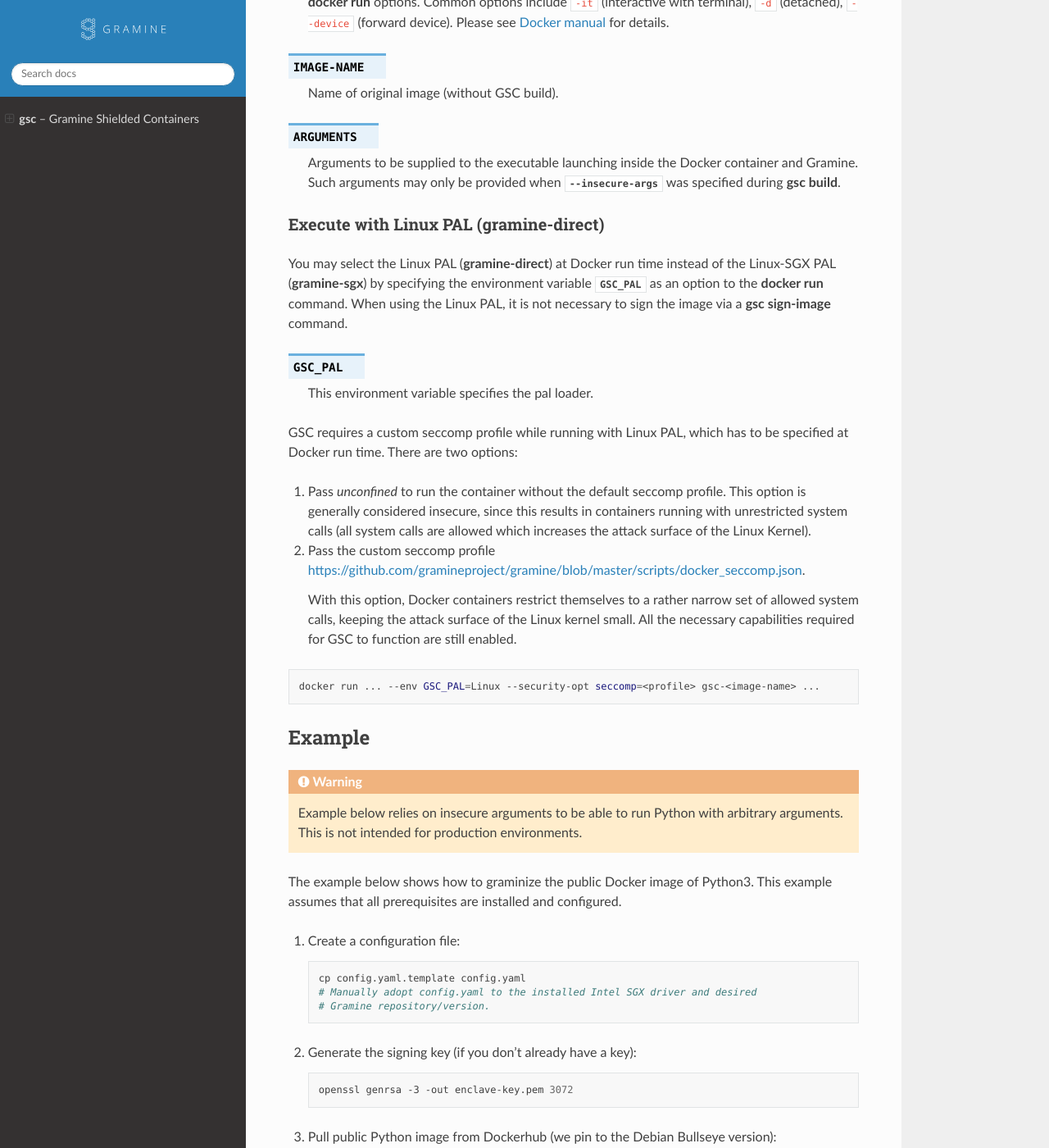
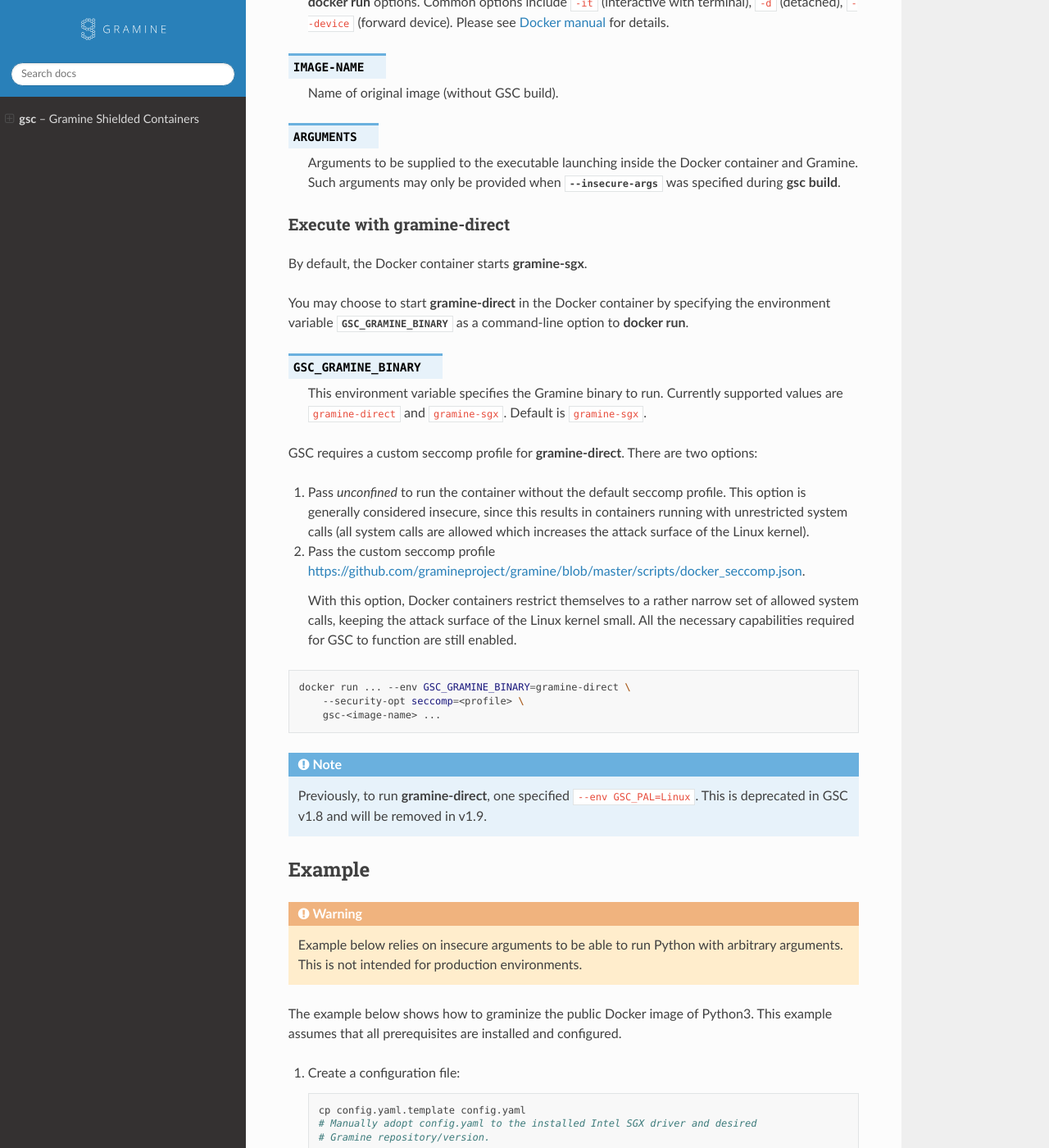
Before and after one commit to gramineproject/gsc, a Sphinx documentation site: the page built from Documentation/index.rst, in a window 1280 px wide and 1400 px high, scrolled down 7315 px. Shown: the whole window at 82% size. Built offline with Sphinx 7.4.7 and the Read the Docs theme 2.0.0, drawn with Linux system fonts in a browser that asks for light colours.

Commit message:
Deprecate `GSC_PAL` and use instead `GSC_GRAMINE_BINARY`
Previously, to run `gramine-direct`, one had to specify `docker run ...
--env GSC_PAL=Linux`. This was cumbersome because (1) Gramine users
don't need to know the meaning of word "PAL", (2) the value "Linux"
doesn't correspond to known-to-users `gramine-direct`, (3) it requires
special logic in apploader code.

This commit introduces instead `GSC_GRAMINE_BINARY` envvar with easier
semantics: the value is the binary which user wants to invoke.

Signed-off-by: Dmitrii Kuvaiskii <dmitrii.kuvaiskii@intel.com>

```diff
--- a/Documentation/index.rst
+++ b/Documentation/index.rst
@@ -396,26 +396,28 @@ executable arguments may be supplied to the :command:`docker run` command.
    :command:`gsc build`.
 
 
-Execute with Linux PAL (:program:`gramine-direct`)
---------------------------------------------------
+Execute with :program:`gramine-direct`
+--------------------------------------
 
-You may select the Linux PAL (:program:`gramine-direct`) at Docker run time
-instead of the Linux-SGX PAL (:program:`gramine-sgx`) by specifying the
-environment variable :envvar:`GSC_PAL` as an option to the
-:command:`docker run` command. When using the Linux PAL, it is not necessary
-to sign the image via a :command:`gsc sign-image` command.
+By default, the Docker container starts :program:`gramine-sgx`.
 
-.. envvar:: GSC_PAL
+You may choose to start :program:`gramine-direct` in the Docker container by
+specifying the environment variable :envvar:`GSC_GRAMINE_BINARY` as a
+command-line option to :command:`docker run`.
 
-   This environment variable specifies the pal loader.
+.. envvar:: GSC_GRAMINE_BINARY
 
-GSC requires a custom seccomp profile while running with Linux PAL, which has to be
-specified at Docker run time. There are two options:
+   This environment variable specifies the Gramine binary to run. Currently
+   supported values are ``gramine-direct`` and ``gramine-sgx``. Default is
+   ``gramine-sgx``.
+
+GSC requires a custom seccomp profile for :program:`gramine-direct`. There are
+two options:
 
 #. Pass `unconfined` to run the container without the default seccomp profile.
    This option is generally considered insecure, since this results in containers
    running with unrestricted system calls (all system calls are allowed which
-   increases the attack surface of the Linux Kernel).
+   increases the attack surface of the Linux kernel).
 
 #. Pass the custom seccomp profile
    https://github.com/gramineproject/gramine/blob/master/scripts/docker_seccomp.json.
@@ -426,7 +428,13 @@ specified at Docker run time. There are two options:
 
 .. code-block:: sh
 
-   docker run ... --env GSC_PAL=Linux --security-opt seccomp=<profile> gsc-<image-name> ...
+   docker run ... --env GSC_GRAMINE_BINARY=gramine-direct \
+       --security-opt seccomp=<profile> \
+       gsc-<image-name> ...
+
+.. note::
+    Previously, to run :program:`gramine-direct`, one specified ``--env
+    GSC_PAL=Linux``. This is deprecated in GSC v1.8 and will be removed in v1.9.
 
 Example
 =======
```
Also changed, not shown: 1 other file.
